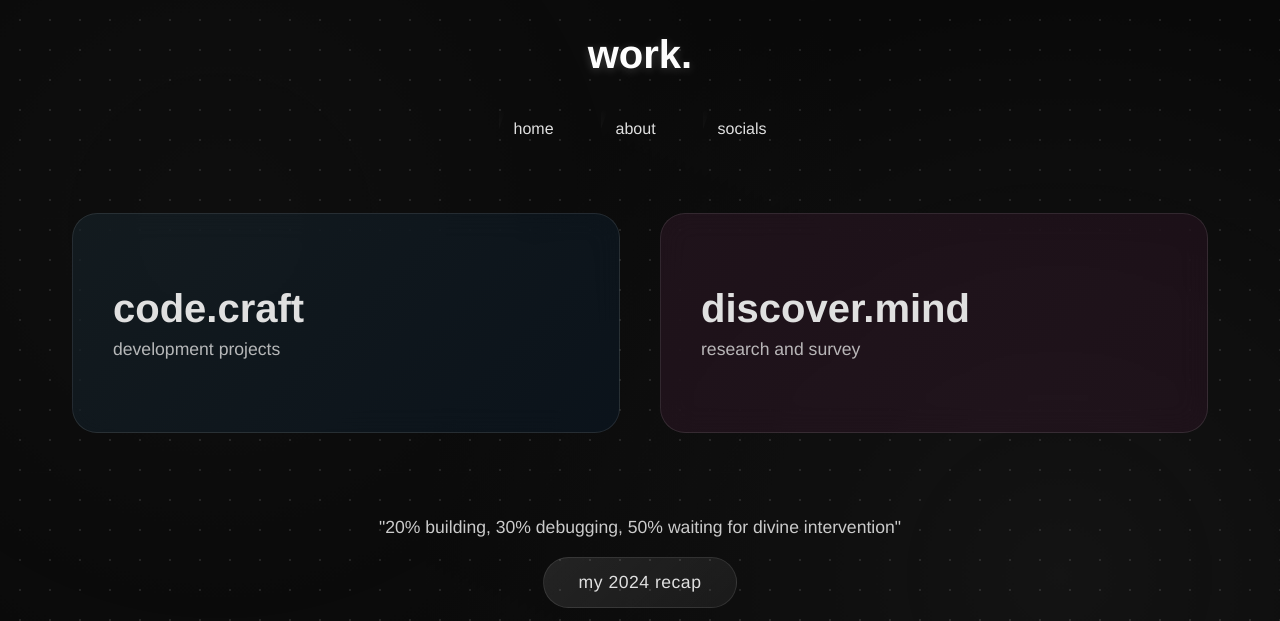
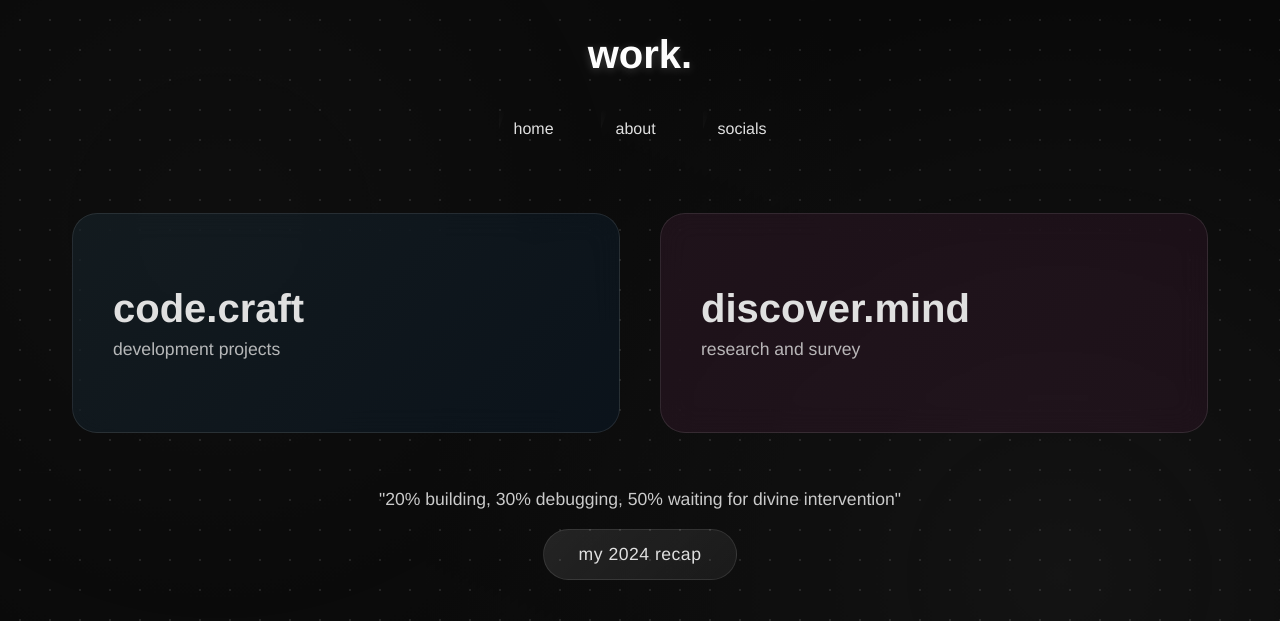
Before and after one commit to test20-sudo/landingpage, a plain HTML site: page work.html in a window 1280 px wide. Shown: the top 621 px of the page. Drawn offline with Linux system fonts and the light colour scheme.

Commit message:
Add files via upload

```diff
--- a/work.css
+++ b/work.css
@@ -97,7 +97,7 @@
     margin-top: 3rem;
     margin-bottom: 2rem;
     border-radius: 25px;
-    padding: 2rem 2rem 1.5rem 2rem;
+    padding: 0.25rem 0.25rem 0.25rem 0.25rem;
     text-align: center;
 }
 
```
